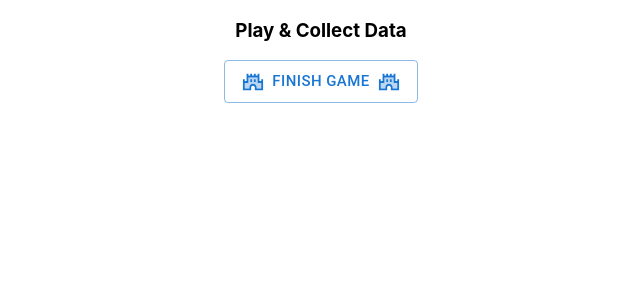
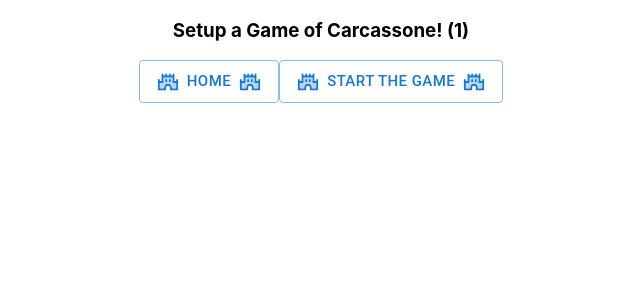
Before and after one commit to 2023-fall-adv-fe/carcassonne-sb, a React (Create React App) app: page /#/setup in a window 1280 px wide. Before the commit this address led to /#/play. Shown: the top 300 px of the page, without its empty margins (319-959 px from the left). Built offline with nearby package versions, Linux system fonts and the light colour scheme.

Commit message:
Reviewed useState and react state in general

```diff
--- a/src/App.tsx
+++ b/src/App.tsx
@@ -1,8 +1,4 @@
-import React from 'react';
-import logo from './logo.svg';
 import './App.css';
-import Button from '@mui/material/Button';
-import CastleTwoToneIcon from '@mui/icons-material/CastleTwoTone';
 import { Home } from './Home';
 import { Play } from './Play';
 import { Setup } from './Setup';
@@ -13,6 +9,14 @@
   createHashRouter,
   RouterProvider,
 } from "react-router-dom";
+import { useState } from 'react';
+
+
+
+
+const App = () => {
+
+  const [num, setNum] = useState(1);
 
 
   const router = createHashRouter([
@@ -26,7 +30,10 @@
     },
     {
       path: "/setup",
-    element: <Setup />,
+      element: <Setup
+        num={num}
+        setNum={setNum}
+      />,
     },
     {
       path: "/play",
@@ -38,7 +45,6 @@
     },
   ]);
 
-const App = () => {
   return (
     <div className="App">
       <RouterProvider router={router} />
--- a/src/Scoreboard.tsx
+++ b/src/Scoreboard.tsx
@@ -10,7 +10,7 @@
     return (
         <>
             <h3>
-                Game Totals
+                Scoreboard
             </h3>
             <Button
                 variant='outlined'
--- a/src/Setup.tsx
+++ b/src/Setup.tsx
@@ -1,16 +1,25 @@
 import Button from '@mui/material/Button';
 import CastleTwoToneIcon from '@mui/icons-material/CastleTwoTone';
 import { useNavigate } from "react-router-dom";
+import { FC, useState } from 'react';
 
 
-export const Setup = () => {
+interface SetupProps {
+    num: number;
+    setNum: any;
+};
+
+export const Setup: FC<SetupProps> = ({num, setNum}) => {
 
     const navigate = useNavigate();
+
+    //let num = 1;
+    //const [num, setNum] = useState(1);
 
     return (
         <>
             <h3>
-                Setup a Game of Carcassone!
+                Setup a Game of Carcassone! ({num})
             </h3>
             <Button
                 variant='outlined'
@@ -37,7 +46,14 @@
                     <CastleTwoToneIcon />
                 }
                 onClick={
-                    () => navigate('/play')
+                    //() => navigate('/play')
+                    () => {
+                        //setNum(num + 1);
+                        //console.log(num);
+
+                        setNum(num + 1);
+                        navigate('/play');
+                    }
                 }
             >
                 Start the Game
```
Lines whose indentation alone changed are shown as unchanged.
